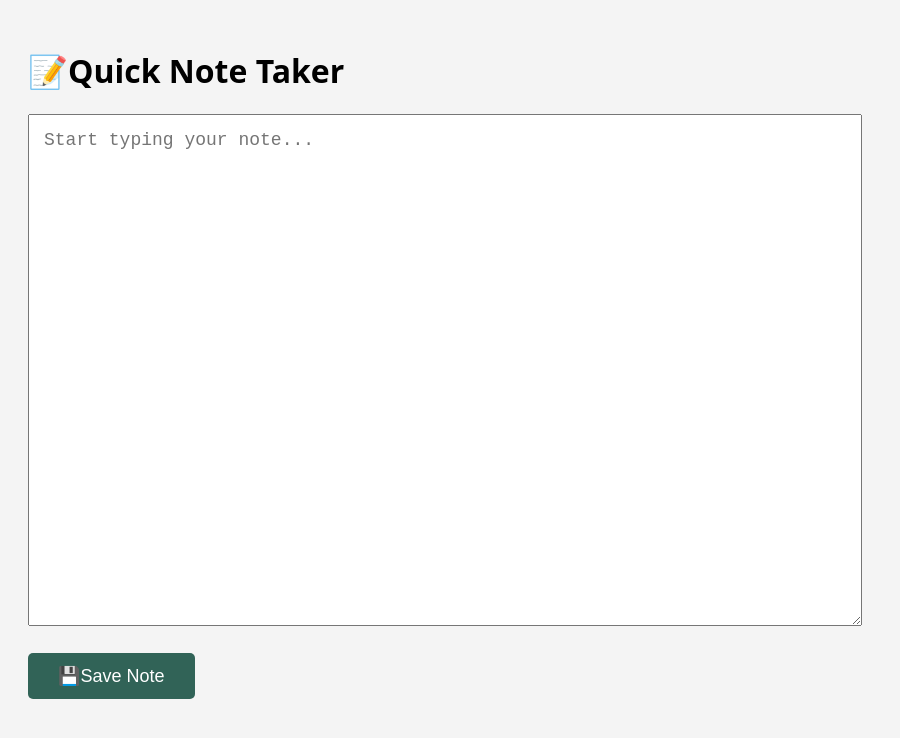
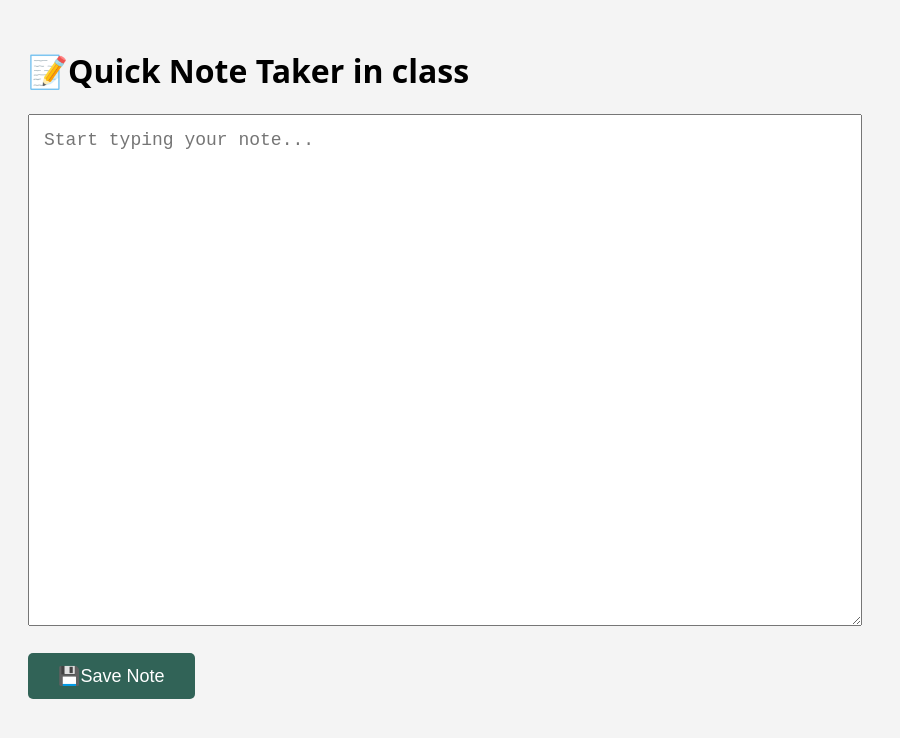
Before and after one commit to Rupeshd/first-git-file, an Electron app: page index.html in a window 900 px wide. Drawn offline with Linux system fonts and the light colour scheme; no server answers.

Commit message:
changer index.html file

```diff
--- a/index.html
+++ b/index.html
@@ -29,10 +29,10 @@
 </head>
 
 <body>
-    <h1>📝Quick Note Taker</h1>
+    <h1>📝Quick Note Taker in class</h1>
     <textarea id="note" placeholder="Start typing your note..."></textarea>
     <br><br>
-    <button id="save">💾Save Note</button>
+    <button id="save">💾Save Note </button>
     <div id="save_status" style="margin-top:10px; color:#666; font-size:0.9em;"></div>
     <script src="renderer.js"></script>
 </body>
```
